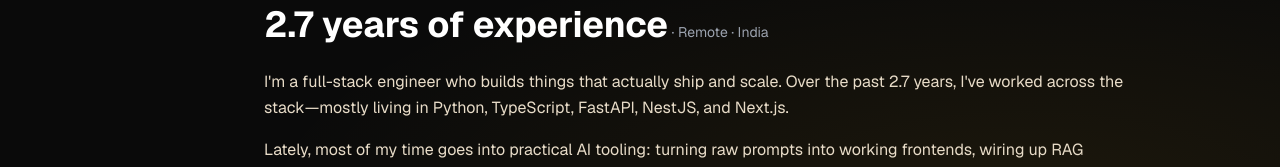
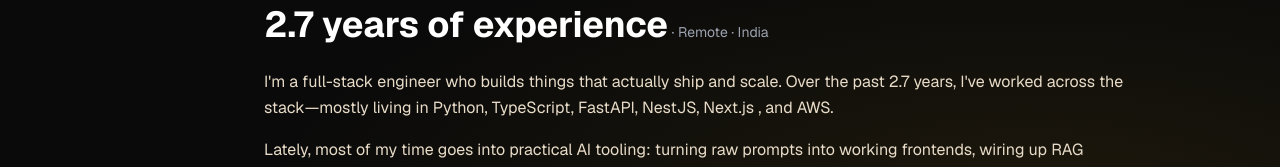
Before and after one commit to hirakroya50/portfolio, a Next.js app: page / in a window 1280 px wide. Shown: the part 207-374 px from the top of the page. Built offline with nearby package versions, Linux system fonts and the light colour scheme.

Commit message:
Update profile bio to include AWS in tech stack and enhance clarity of experience description.

```diff
--- a/content/profile.ts
+++ b/content/profile.ts
@@ -4,7 +4,7 @@
   yearsExperience: "2.7",
   tagline:
     "Building scalable AI products and production backends with Node.js, Python, and AWS.",
-  bio: `I'm a full-stack engineer who builds things that actually ship and scale. Over the past 2.7 years, I've worked across the stack—mostly living in Python, TypeScript, FastAPI, NestJS, and Next.js.
+  bio: `I'm a full-stack engineer who builds things that actually ship and scale. Over the past 2.7 years, I've worked across the stack—mostly living in Python, TypeScript, FastAPI, NestJS,  Next.js , and AWS.
 
 Lately, most of my time goes into practical AI tooling: turning raw prompts into working frontends, wiring up RAG pipelines, and using vector search to solve actual product problems. On the backend side, I care a lot about speed and reliability, whether that's speeding up GraphQL queries or keeping async jobs smooth with Redis and BullMQ. Always down to build cool tools and clean, fast systems.`,
   avatar: "/profile-pic.jpg",
```
